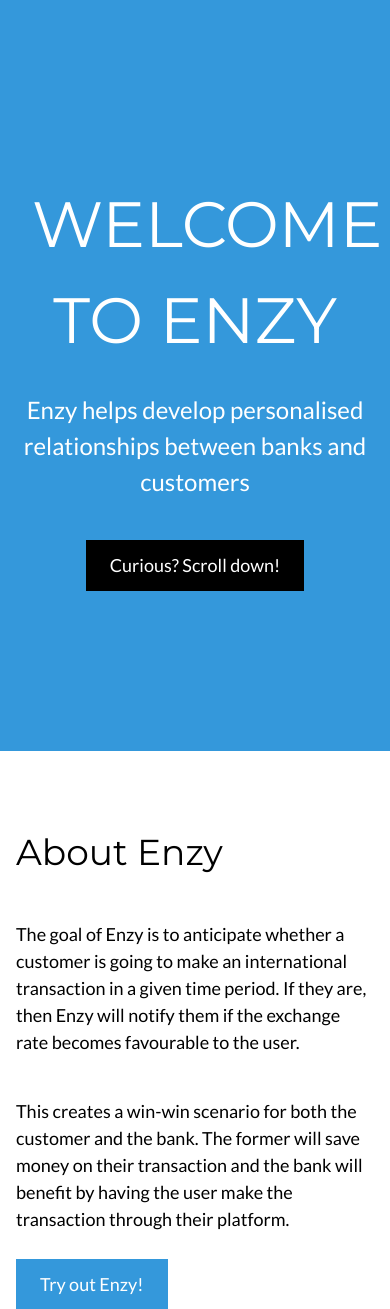
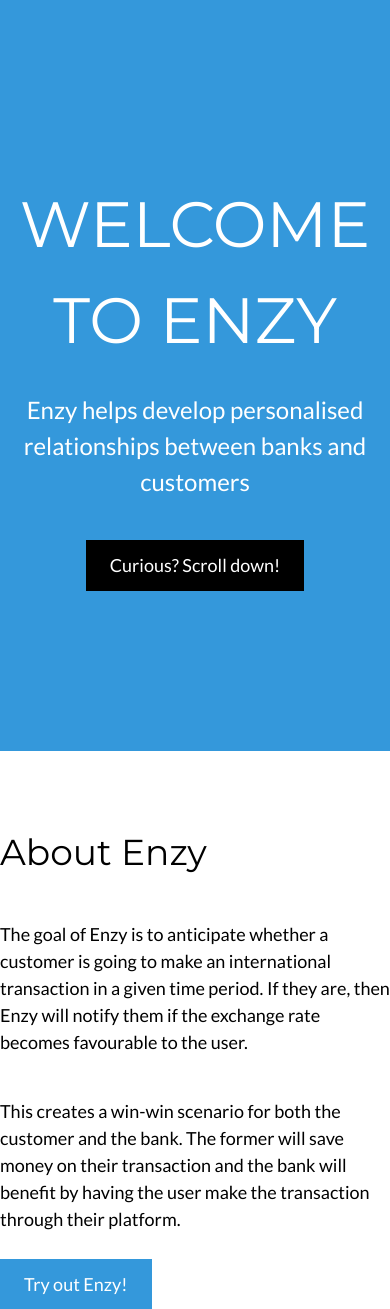
Before and after one commit to fromdatavistodatascience/capstone-lfs, a Flask app: page / in a window 390 px wide. Shown: the top 1309 px of the page. Run offline with Flask 2, Linux system fonts and the light colour scheme; parts of the project's set-up code (start-up, migrations or seed data) failed here and were passed over.

Commit message:
Remove 16px padding from sides for better use on mobile

```diff
--- a/templates/index.html
+++ b/templates/index.html
@@ -192,7 +192,7 @@ input[type=submit]:hover {
 <body>
 
 <!-- Header -->
-<header class="w3-container w3-center" style="padding:160px 16px; color: #ffffff; background-color: #3498db">
+<header class="w3-container w3-center" style="padding:160px 0px; color: #ffffff; background-color: #3498db">
   <h1 class="w3-margin w3-jumbo">WELCOME TO ENZY</h1>
   <p class="w3-xlarge">Enzy helps develop personalised relationships between banks and customers</p>
   <a href="#about" class="w3-button w3-black w3-padding-large w3-large w3-margin-top">Curious? Scroll down!</a>
@@ -201,7 +201,7 @@ input[type=submit]:hover {
 
 
   <!-- First Grid -->
-<div id="about" class="w3-row-padding w3-padding-64 w3-container">
+<div id="about" class="w3-row-padding w3-padding-64 w3-container" style="padding:160px 0px;">
   <div class="w3-content">
     <div class="w3-twothird">
       <h1>About Enzy</h1>
@@ -219,7 +219,7 @@ input[type=submit]:hover {
 </div>
 
 <!-- Results -->
-<div class="w3-row-padding w3-padding-64 w3-container" style="color: #ffffff; background-color: #3498db">
+<div class="w3-row-padding w3-padding-64 w3-container" style="padding:64px 0px; color: #ffffff; background-color: #3498db">
   <div id="questions" class="tf-container">
     <div class="tf-container-0">
       <div class="tf-container-1">
```
